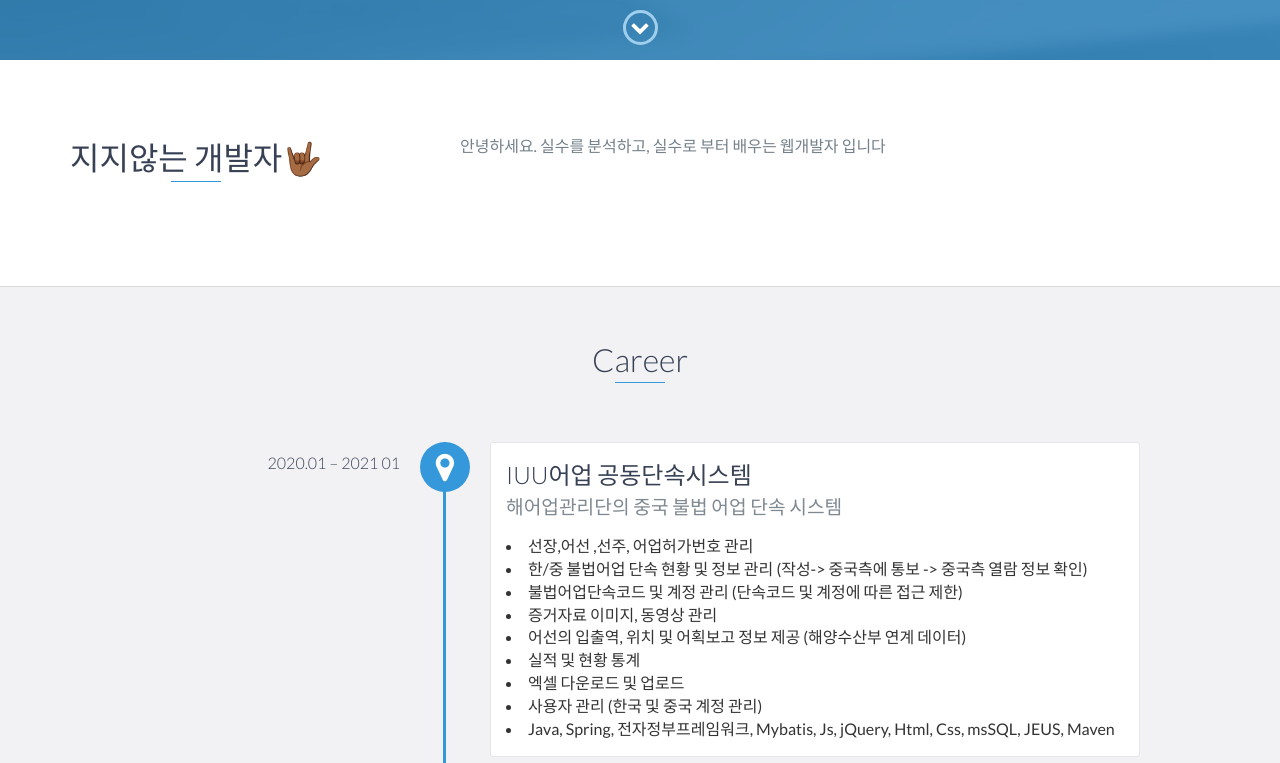
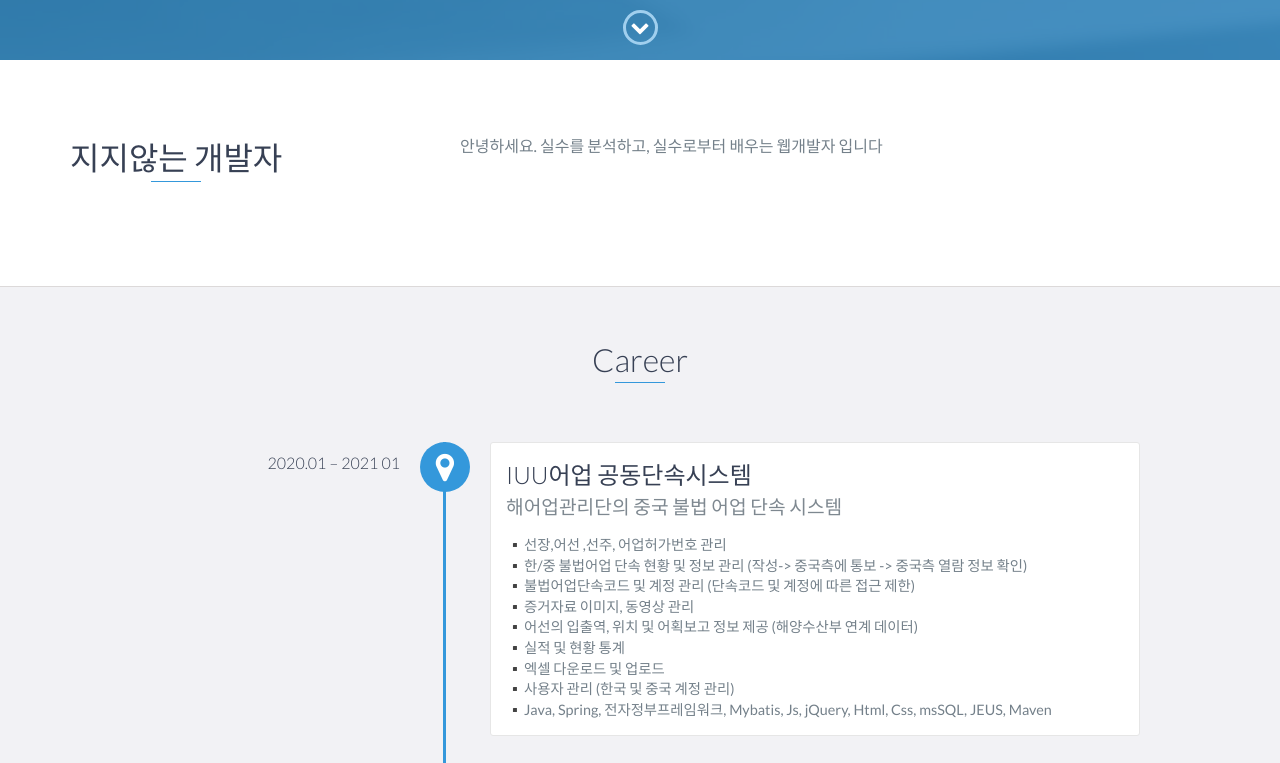
Before and after one commit to merongma/geniePortfolio, a website: page index.html in a window 1280 px wide. Shown: the part 740-1503 px from the top of the page. Drawn offline with nearby package versions, Linux system fonts and the light colour scheme.

Commit message:
li-> p update

```diff
--- a/index.html
+++ b/index.html
@@ -44,7 +44,7 @@
     <div id="lead">
         <div id="lead-content">
             <h1>GENIE</h1>
-            <h2>Full STack Developer</h2>
+            <h2>WEB Developer</h2>
         </div>
         <!-- End #lead-content -->
 
@@ -63,12 +63,12 @@
         <div class="container">
             <div class="row">
                 <div class="col-md-4">
-                    <h2 class="heading">지지않는 개발자🤟🏾</h2>
+                    <h2 class="heading">지지않는 개발자</h2>
                 </div>
                 <div class="col-md-8">
                     <p>
                         안녕하세요.
-                        실수를 분석하고, 실수로 부터 배우는 웹개발자 입니다
+                        실수를 분석하고, 실수로부터 배우는 웹개발자 입니다
                     </p>
                 </div>
             </div>
@@ -82,17 +82,18 @@
             <div data-date="2020.01 – 2021 01">
                 <h3>IUU어업 공동단속시스템</h3>
                 <h4>해어업관리단의 중국 불법 어업 단속 시스템</h4>
-                <p>
-                    <li>선장,어선 ,선주, 어업허가번호 관리</li>
-                    <li>한/중 불법어업 단속 현황 및 정보 관리 (작성-> 중국측에 통보 -> 중국측 열람 정보 확인)</li>
-                    <li> 불법어업단속코드 및 계정 관리 (단속코드 및 계정에 따른 접근 제한)</li>
-                    <li>증거자료 이미지, 동영상 관리</li>
-                    <li>어선의 입출역, 위치 및 어획보고 정보 제공 (해양수산부 연계 데이터)</li>
-                    <li>실적 및 현황 통계 </li>
-                    <li>엑셀 다운로드 및 업로드 </li>
-                    <li>사용자 관리 (한국 및 중국 계정 관리)</li>
-                    <li>Java, Spring, 전자정부프레임워크, Mybatis, Js, jQuery, Html, Css, msSQL, JEUS, Maven</li>
-                </p>
+
+                <p>▪️선장,어선 ,선주, 어업허가번호 관리</p>
+                <p>▪️한/중 불법어업 단속 현황 및 정보 관리 (작성-> 중국측에 통보 -> 중국측 열람 정보 확인)</p>
+                <p>▪️불법어업단속코드 및 계정 관리 (단속코드 및 계정에 따른 접근 제한)</p>
+                <p>▪️증거자료 이미지, 동영상 관리</p>
+                <p>▪️어선의 입출역, 위치 및 어획보고 정보 제공 (해양수산부 연계 데이터)</p>
+                <p>▪️실적 및 현황 통계 </p>
+                <p>▪️엑셀 다운로드 및 업로드 </p>
+                <p>▪️사용자 관리 (한국 및 중국 계정 관리)</p>
+                <p>▪️Java, Spring, 전자정부프레임워크, Mybatis, Js, jQuery, Html, Css, msSQL, JEUS, Maven</p>
+
+
             </div>
 
             <div data-date="2020.02 – 2020.03">
@@ -141,11 +142,11 @@
                 <h3>pro2000 MES</h3>
                 <h4>프로이천 생산 관리 시스템</h4>
                 <p>
-                    * 사원, 고객, 거래처 관리
-                    * 생산관리(수주, 생산, 실적, 이슈 관리)
-                    * 품질관리(입고/출고 품질 관리, 부적합 관리)
-                    * 현황별 통계
-                    * Java, Spring, mybatis, postgreSQL, tomcat, Js, jQuery, Html, Css, Maven
+                    <li>사원, 고객, 거래처 관리</li>
+                    <li>생산관리(수주, 생산, 실적, 이슈 관리)</li>
+                    <li>품질관리(입고/출고 품질 관리, 부적합 관리)</li>
+                    <li>현황별 통계</li>
+                    <li>Java, Spring, mybatis, postgreSQL, tomcat, Js, jQuery, Html, Css, Maven</li>
                 </p>
 
             </div>
```
